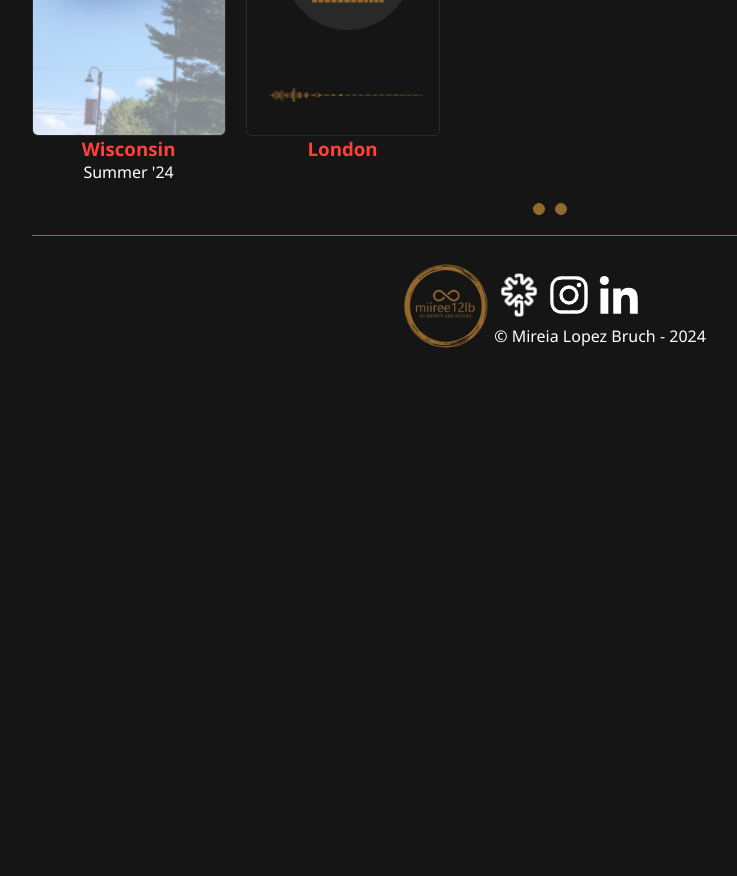
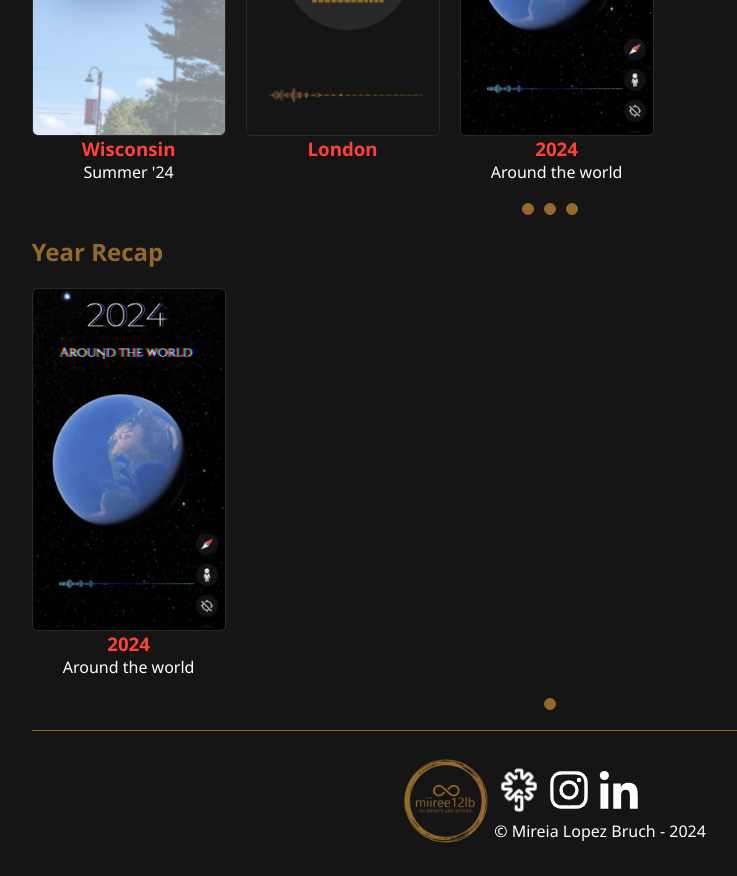
Before and after one commit to miiree12lb/video-gallery, a React (Create React App) app: page / in a window 1280 px wide. Shown: the part 380-1256 px from the top of the page, without its empty margins (90-827 px from the left). Before the commit the page ends 800 px from the top, so only its background shows below. Built offline with nearby package versions, Linux system fonts and the light colour scheme.

Commit message:
add video 2024 + new category

```diff
--- a/src/index.jsx
+++ b/src/index.jsx
@@ -10,6 +10,7 @@ import Nabvar from "./Navbar.jsx";
 
 import wisconsinThumb from "./assets/thumbnails/wisconsinThumb.png";
 import londonThumb from "./assets/thumbnails/londonThumb.png";
+import thumb2024 from "./assets/thumbnails/2024Thumb.png";
 
 function Root() {
     const viewRef = useRef(null);
@@ -19,15 +20,25 @@ function Root() {
     const [currentVideoId, setCurrentVideoId] = useState(null);
 
     const [travelVideos, setTravelVideos] = useState([]);
+    const [recapVideos, setRecapVideos] = useState([]);
+
+    const video2024 = {videoUrl:"https://drive.google.com/file/d/14uKQ0Nq3MBlLWa8zzSmk5BSUv9N0VmyQ/preview", vertical: true, title: "2024", subtitle: "Around the world", thumbnail: thumb2024}
 
     const initialTravelVideos = [
         { videoUrl: "https://drive.google.com/file/d/1MF9pskvYNstpLSs_vHGEpdLKcZDiAxYS/preview", vertical: true, title: "Wisconsin", subtitle: "Summer '24", thumbnail: wisconsinThumb},
         { videoUrl: "https://drive.google.com/file/d/1K-53KMVX9t_6k7_impheHPYGNb1K2jjO/preview", vertical: true, title: "London", thumbnail: londonThumb},
+        video2024,
     ];
+
+    const initialRecapVideos = [
+        video2024,
+    ]
+
 
     useEffect(() => {
         const assignVideoIds = (videos) => videos.map((video) => ({ ...video, id: uuidv4() }));
         setTravelVideos(assignVideoIds(initialTravelVideos));
+        setRecapVideos(assignVideoIds(initialRecapVideos));
     }, []);
 
     useEffect(() => {
@@ -68,6 +79,17 @@ function Root() {
                     </div>
                 )}
 
+                {(selectedCategory === "All" || selectedCategory === "Year Recap") && (
+                    <div>
+                        <h2>Year Recap</h2>
+                        <VideoSlider
+                            videoList={filterVideos(recapVideos)}
+                            currentVideoId={currentVideoId}
+                            setCurrentVideoId={setCurrentVideoId}
+                        />
+                    </div>
+                )}
+
             </div>
             <div id="footer">
                 <Footer />
```
Also changed, not shown: 9 other files (tests, documents, lock files or other folders).
